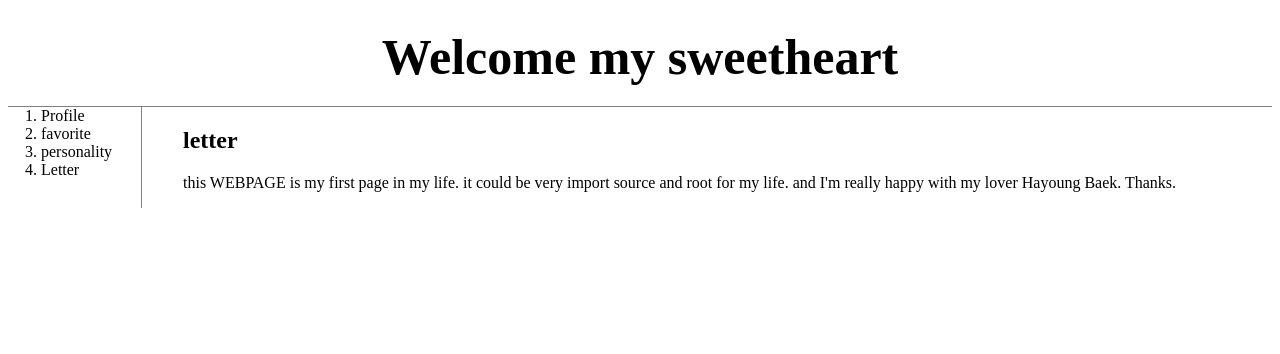
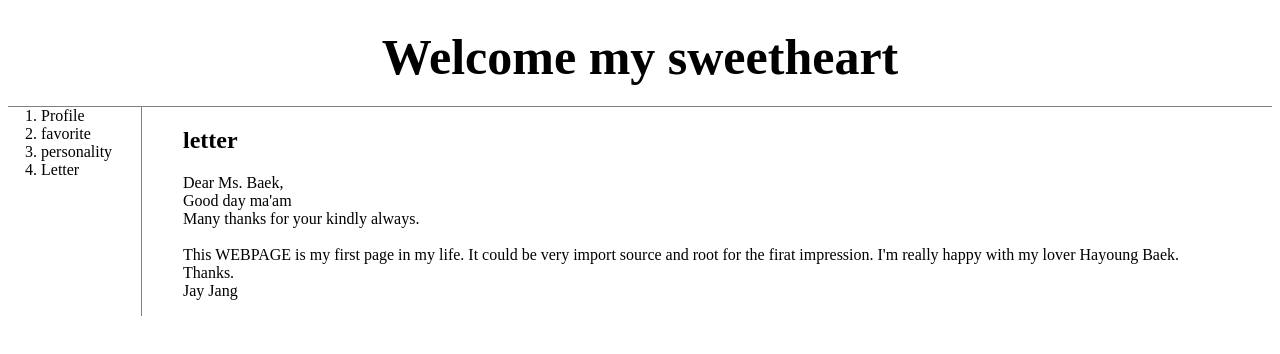
Before and after one commit to kazi2820/Hayoung-Baek, a plain HTML site: page 4.html in a window 1280 px wide. Drawn offline with Linux system fonts and the light colour scheme.

Commit message:
Update 4.html

```diff
--- a/4.html
+++ b/4.html
@@ -5,6 +5,7 @@
   <meta charset="utf-8">
   <link rel="stylesheet" href="style.css">
 </head>
+
 <body>
   <h1><a href="index.html">Welcome my sweetheart</a></h1>
 <div id="grid">
@@ -16,7 +17,13 @@
 </ol>
   <div id="article">
   <h2>letter</h2>
-<p> this WEBPAGE is my first page in my life. it could be very import source and root for my life. and I'm really happy  with my lover Hayoung Baek. Thanks.
+<p>
+  Dear Ms. Baek,<br>
+  Good day ma'am<Br>
+  Many thanks for your kindly always.<br><br>
+  This WEBPAGE is my first page in my life. It could be very import source and root for the firat impression. I'm really happy with my lover Hayoung Baek.<br>
+  Thanks.<br>
+  Jay Jang<br>
 </P>
 </body>
 </html>
```
